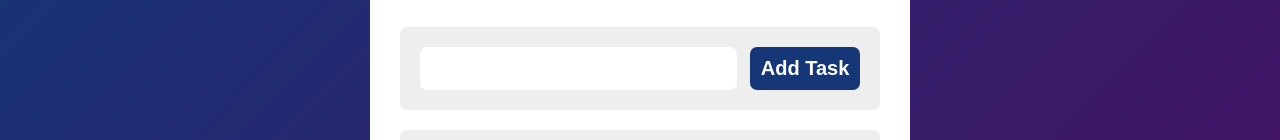
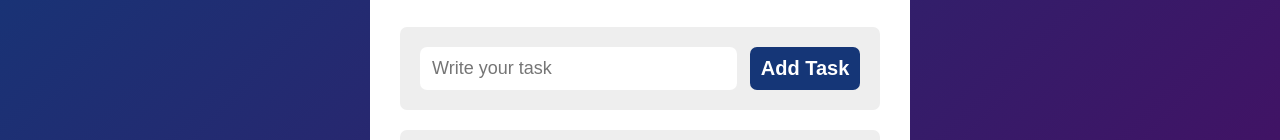
Before and after one commit to ocircleo/To_Do_List_Using_HTML_CSS_And_Javascript, a plain HTML site: page index.html in a window 1280 px wide. Shown: the part 153-293 px from the top of the page. Drawn offline with Linux system fonts and the light colour scheme; some packages are replaced by stand-ins of ours; a script that the page names is missing.

Commit message:
Update index.html

```diff
--- a/index.html
+++ b/index.html
@@ -16,7 +16,7 @@
         <img src="./Images/icon.png" alt="To-Do List">
       </div>
       <div class="form">
-          <input type="text" class="input">
+          <input type="text" class="input" placeholder="Write your task">
           <input type="submit" class="add" value="Add Task">
       </div>
       <div class="tasks"></div>
```
